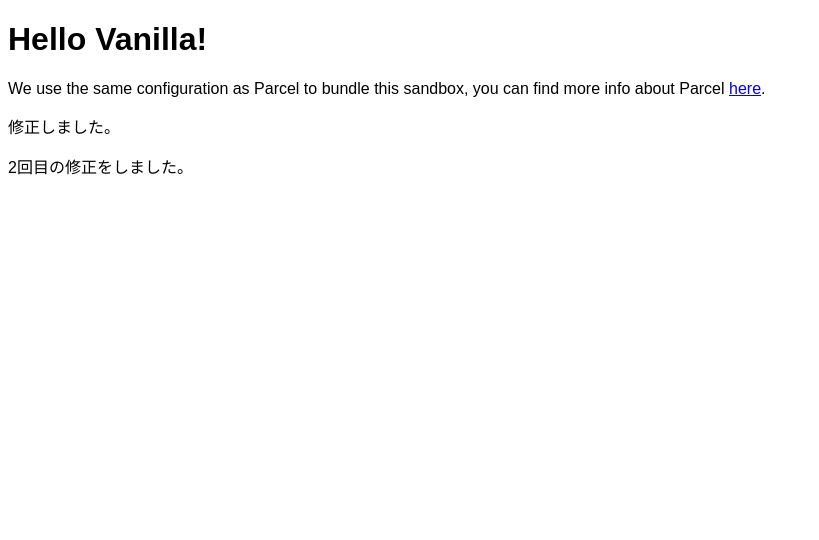
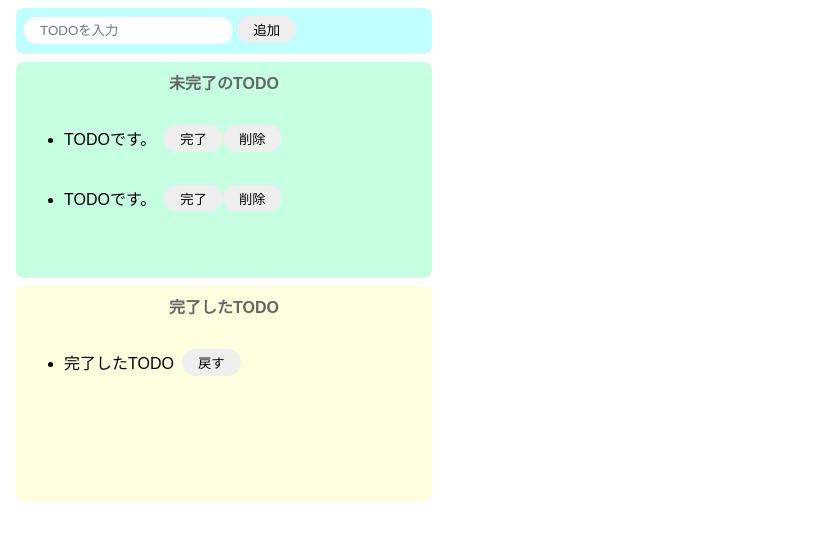
Before and after one commit to Sora-Otsuka/codesandbox-sample, a website built with Parcel: page index.html in a window 1280 px wide. Shown: the whole page, without its empty margins (0-819 px from the left). Built offline with nearby package versions, Linux system fonts and the light colour scheme.

Commit message:
入力テキストの追加まで実装

```diff
--- a/index.html
+++ b/index.html
@@ -3,12 +3,47 @@
   <head>
     <title>Parcel Sandbox</title>
     <meta charset="UTF-8" />
+    <link rel="stylesheet" href="src/styles.css">
+
   </head>
 
   <body>
-    <div id="app"></div>
-    <p>修正しました。</p>
-    <p>2回目の修正をしました。</p>
+    <div class="input-area">
+      <input id="add-text" placeholder="TODOを入力" />
+      <button id="add-button">追加</button>
+    </div>
+
+    <div class="incomplete-area">
+      <p class="title">未完了のTODO</p>
+      <ul id="incomplete-list">
+        <li>
+          <div class="list-row">
+            <p>TODOです。</p>
+            <button>完了</button>
+            <button>削除</button>
+          </div>
+        </li>
+        <li>
+          <div class="list-row">
+            <p>TODOです。</p>
+            <button>完了</button>
+            <button>削除</button>
+          </div>
+        </li>
+      </ul>
+    </div>
+
+    <div class="complete-area">
+      <p class="title">完了したTODO</p>
+      <ul>
+        <li>
+          <div class="list-row">
+            <p>完了したTODO</p>
+            <button>戻す</button>
+          </div>
+        </li>
+      </ul>
+    </div>
     <script src="src/index.js"></script>
   </body>
 </html>
--- a/src/index.js
+++ b/src/index.js
@@ -1,10 +1,29 @@
-import "./styles.css";
+const onClickAdd = () => {
+  // テキストボックスの値を取得し初期化
+  const inputText = document.getElementById('add-text').value;
+  document.getElementById('add-text').value = '';
 
-document.getElementById("app").innerHTML = `
-<h1>Hello Vanilla!</h1>
-<div>
-  We use the same configuration as Parcel to bundle this sandbox, you can find more
-  info about Parcel
-  <a href="https://parceljs.org" target="_blank" rel="noopener noreferrer">here</a>.
-</div>
-`;
+  // liタグを生成
+  const li = document.createElement("li");
+
+  // divタグを生成
+  const div = document.createElement('div');
+  div.className = 'list-row';
+
+  // pタグを生成
+  const p = document.createElement('p');
+  p.innerText = inputText;
+
+  // liの子要素にdiv
+  li.appendChild(div);
+
+  // divの子要素にp
+  div.appendChild(p)
+
+  // ulの子要素にli
+  document.getElementById('incomplete-list').appendChild(li)
+};
+
+document
+  .getElementById("add-button")
+  .addEventListener("click", () => onClickAdd());
--- a/src/styles.css
+++ b/src/styles.css
@@ -1,3 +1,67 @@
 body {
   font-family: sans-serif;
 }
+
+input {
+  border-radius: 16px;
+  border: none;
+  padding: 6px 16px;
+  outline: none;
+}
+
+button {
+  border-radius: 16px;
+  border: none;
+  padding: 4px 16px;
+
+}
+
+button:hover {
+  background-color: #ff7fff;
+  cursor: pointer;
+
+}
+
+li > div > p{
+  margin-right: 8px;
+}
+
+.input-area {
+  background-color: #c1ffff;
+  width: 400px;
+  height: 30px;
+  padding: 8px;
+  margin: 8px;
+  border-radius: 8px;
+}
+
+.incomplete-area {
+  background-color: #c6ffe2;
+  width: 400px;
+  min-height: 200px;
+  padding: 8px;
+  margin: 8px;
+  border-radius: 8px;
+}
+
+.complete-area {
+  background-color: #ffffe0;
+  width: 400px;
+  min-height: 200px;
+  padding: 8px;
+  margin: 8px;
+  border-radius: 8px;
+}
+
+.title {
+  text-align: center;
+  margin-top: 0;
+  font-weight: bold;
+  color: #666;
+}
+
+.list-row {
+  display: flex;
+  align-items: center;
+  padding-bottom: 4px;
+}
```
Also changed, not shown: 1 other file.
